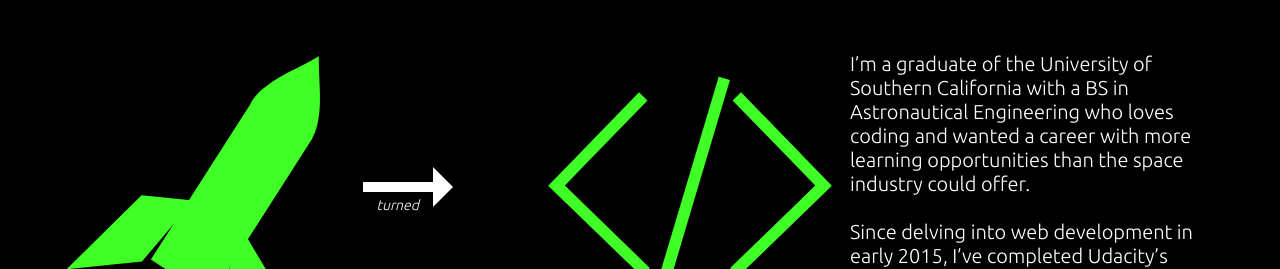
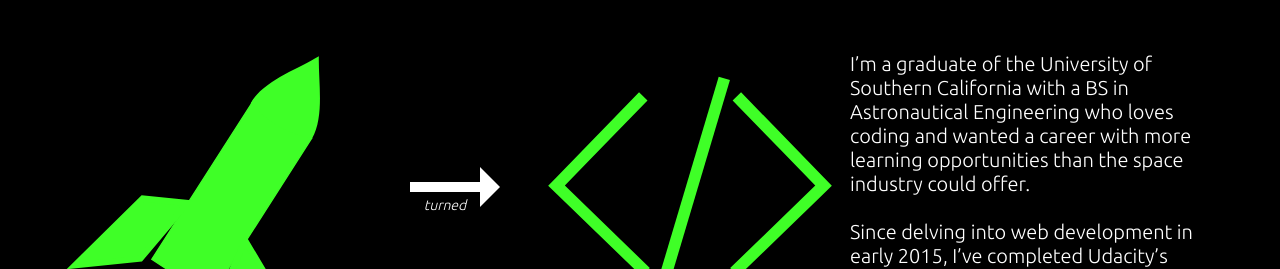
Before and after one commit to ToniRib/ToniRib-Portfolio, a plain HTML site: page src/index.html in a window 1280 px wide. Shown: the part 868-1137 px from the top of the page. Drawn offline with Linux system fonts and the light colour scheme.

Commit message:
Centers arrow in its div in the biography section

```diff
--- a/src/css/style.css
+++ b/src/css/style.css
@@ -65,7 +65,6 @@ p {
 
 .rocket-img {
 	width: 100%;
-	/*max-width: 100px;*/
 }
 
 .right-arrow {
@@ -123,3 +122,7 @@ li {
 	font-size: 30px;
 	padding: 1.5em;
 }
+
+.center {
+	text-align: center;
+}
--- a/src/index.html
+++ b/src/index.html
@@ -46,7 +46,7 @@
 					<h4>astronautical engineer</h4>
 				</div>
 			</div>
-			<div class="col-md-2">
+			<div class="col-md-2 center">
 				<div class="right-arrow"></div><div class="turned-text"><em>turned</em></div>
 			</div>
 			<div class="col-md-3">
```
